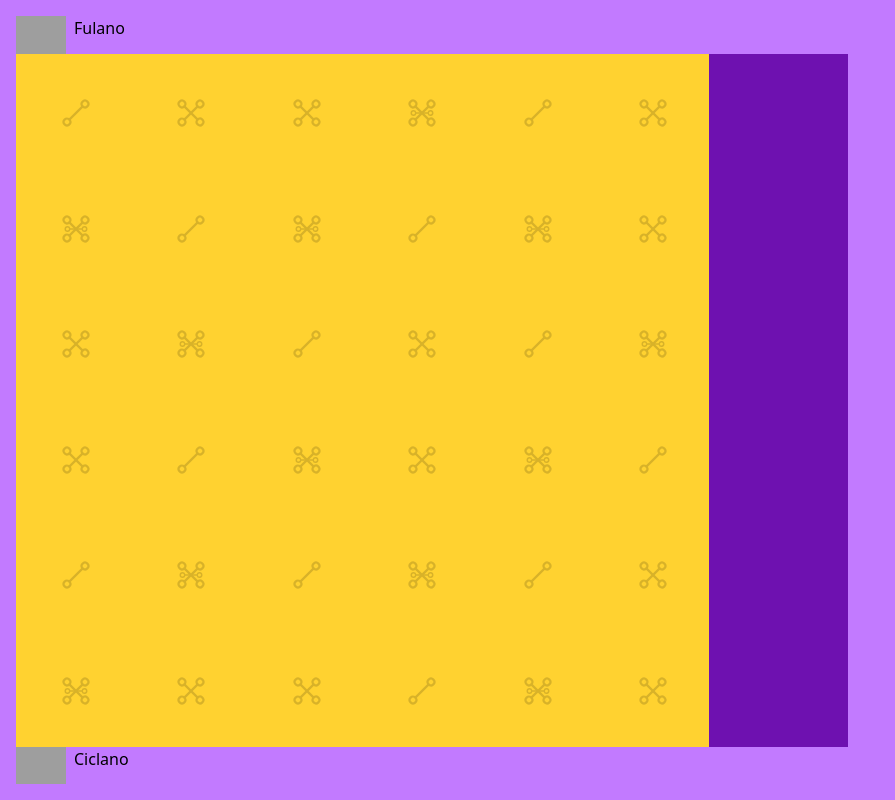
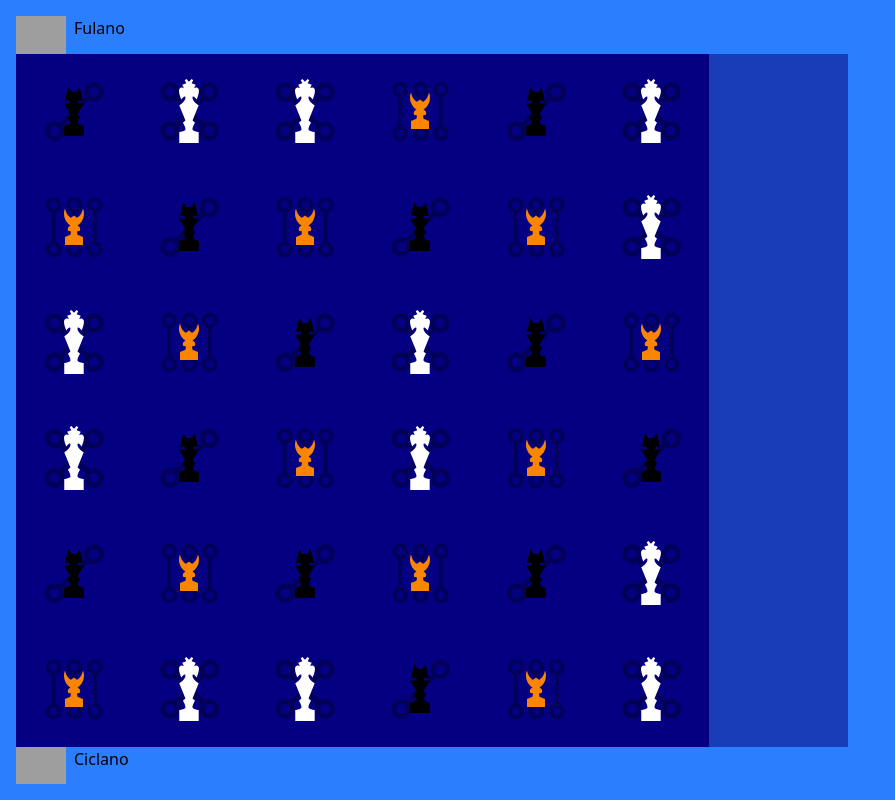
Before and after one commit to KauanBonatto/mana, a React (Vite) app: page /asdsdkjashdk in a window 1280 px wide. Shown: the whole page, without its empty margins (0-895 px from the left). Built offline with nearby package versions, Linux system fonts and the light colour scheme; grey boxes are pictures that could not be loaded.

Commit message:
feat: add classname background and pieces

```diff
--- a/package.json
+++ b/package.json
@@ -26,6 +26,8 @@
     "eslint-plugin-react-hooks": "^5.0.0",
     "eslint-plugin-react-refresh": "^0.4.16",
     "globals": "^15.14.0",
+    "prettier": "^3.5.1",
+    "prettier-plugin-tailwindcss": "^0.6.11",
     "typescript": "~5.6.2",
     "typescript-eslint": "^8.18.2",
     "vite": "^6.0.5"
--- a/src/main.tsx
+++ b/src/main.tsx
@@ -1,9 +1,7 @@
 import { StrictMode } from 'react'
 import { createRoot } from 'react-dom/client'
 import { BrowserRouter } from 'react-router'
-
 import App from './App.tsx'
-
 import './global.css'
 
 createRoot(document.getElementById('root')!).render(
--- a/src/pages/Game/game.view.tsx
+++ b/src/pages/Game/game.view.tsx
@@ -1,29 +1,31 @@
 import { useState } from "react";
 import { useParams } from "react-router";
+import roninWhite from "../../assets/pieces/ronin-white.svg"
+import roninBlack from "../../assets/pieces/ronin-black.svg"
+import daimyoWhite from "../../assets/pieces/daimyo-white.svg"
+import mana from "../../assets/pieces/mana.svg"
 
 import type { ManaBoardProps } from "../../GameConfig";
-import { OneMove, TheeMove, TwoMove } from "../../components";
 
 const GameView = () => {
   const { gameId } = useParams();
-
   const [board, setBoard] = useState<ManaBoardProps[][]>(window.ManaBoard);
 
   function quantityMoveElement(quantityMove: number) {
     switch (quantityMove) {
       case 1:
-        return <OneMove />;
+        return <img src={roninBlack} className="w-5 "/>;
       case 2:
-        return <TwoMove />;
+        return <img src={daimyoWhite} className="w-5 "/>;
       case 3:
-        return <TheeMove />;
+        return <img src={mana} className="w-5 "/>;
       default:
-        <OneMove />;
+        <img src={roninBlack} className="w-5 "/>;
     }
   }
 
   return (
-    <div className="h-dvh w-screen bg-purple-400">
+    <div className="h-dvh w-screen bg-blue-500">
       <div className="w-full h-full flex p-4">
         <div className="flex flex-col w-full md:w-2/3">
           <div className="flex flex-none gap-x-2 font-normal">
@@ -34,9 +36,9 @@
             />
             <p>Fulano</p>
           </div>
-          <div className="mana-board w-full flex flex-col bg-purple-800 flex-grow max-h-full">
+          <div className="mana-board w-full flex flex-col bg-blue-800 flex-grow max-h-full">
             <div className="relative w-full h-full max-h-full">
-              <table className="h-auto w-full sm:w-auto sm:h-full aspect-square bg-amber-300">
+              <table className="h-auto w-full sm:w-auto sm:h-full aspect-square bg-white">
                 <tbody className="flex flex-col h-full">
                   {board.map((row, rowIndex) => (
                     <tr key={`row-${rowIndex}`} className="row flex flex-1">
@@ -45,7 +47,7 @@
                           key={`column-${columnIndex}`}
                           className="column flex-1 p-0"
                         >
-                          <div className="square w-full h-full flex items-center justify-center">
+                          <div className={`square w-full h-full flex items-center justify-center bg-blue-900 text-white ${column.className}`}>
                             {quantityMoveElement(column.quantityMove)}
                           </div>
                         </td>
```
Also changed, not shown: 2 other files (tests, documents, lock files or other folders).
